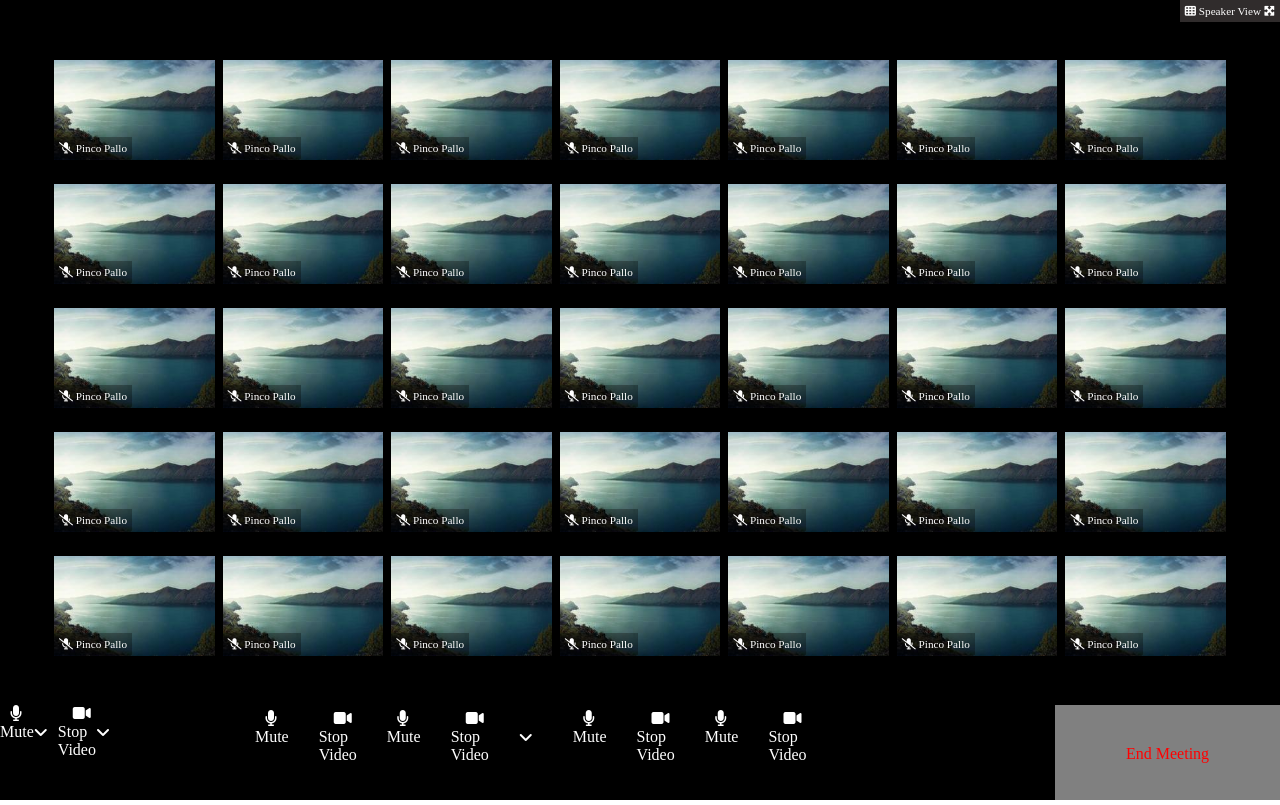
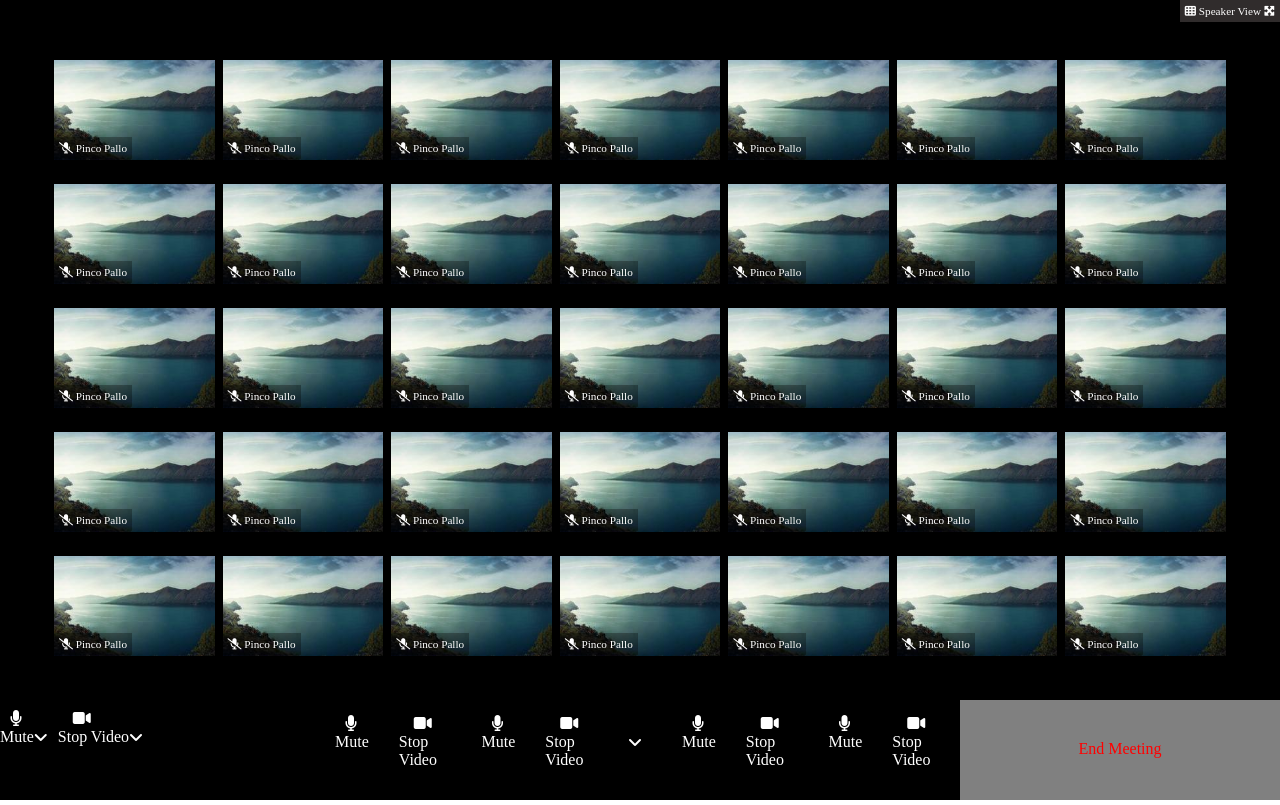
Before and after one commit to Robertarezza/html-css-zoom, a plain HTML site: page index.html in a window 1280 px wide. Drawn offline with Linux system fonts and the light colour scheme.

Commit message:
add: correzione

```diff
--- a/css/style.css
+++ b/css/style.css
@@ -12,7 +12,6 @@ img{
 .cont-webapp{
     width: 100%;
     height: 100vh;
-    /* background-color: blue; */
     display: flex;
     flex-direction: column;
 
@@ -30,29 +29,26 @@ img{
 }
 .cont-main{
     width: 100%;
-    height:calc(100% - 100px);
+    height:calc(100vh - 100px);
     background-color: black;
     padding: 40px;
     position: relative;
-    /* margin-bottom: 200px;  */
+
     overflow: auto;
 }
 
 .cont-img{
     width: 100%;
-    /* border: 2px solid black; */
     display: flex;
     flex-direction: row;
     padding: 10px;
     flex-wrap: wrap;
     align-content: stretch;
-    /* max-height: 1100px; */
+
 
 }
 .cont-img>div{
     width: calc(100%/7);
-    /* height: 100%; */
-    /* border: 1px solid black; */
     background-size: cover;
     padding: 10px 4px;
     position: relative;
@@ -73,30 +69,20 @@ img{
     width: 100%;
     height:100px;
     background-color:black;
-    /* border: 4px solid black; */
     display: flex;
     color: white;
-    padding-top: 5px;
 
 }
 .cont-liste{
-    /* width: 100%; */
-    /* border: 2px solid black; */
+    width: 100%;
     display: flex;
 }
 
 .lista-sx{
     width: 25%;
     height: 100px;
-    /* background-color: antiquewhite; */
     display: flex;
-    /* justify-content: space-around; */
-}
-
-.lista-centro{
-    width: 50%;
-    height: 100px;
-    /* background-color: blue; */
+    padding-top: 10px;
 }
 
 .fine{
@@ -127,17 +113,13 @@ ul{
     padding-left: 15px;
 }
 .lista-centro{
-    width: 25%;
+    width: 50%;
     height: 100px;
-    /* background-color: antiquewhite; */
     display: flex;
-    /* justify-content: space-around; */
+    padding-top: 10px;
+    justify-content: space-around;
 }
-.centro{
-    /* justify-content: center; */
-    width: 100%;
-    padding-left: 120px;
-}
+
 
 .lista-centro>div{
   margin: 5px;
--- a/index.html
+++ b/index.html
@@ -185,9 +185,9 @@
                         <span><i class="fa-solid fa-angle-down"></i></span>
                     </div>
                 </div>
-            </div>
-            <div class="cont-liste centro">
-                <div class="lista-centro">
+
+
+                <div class="lista-centro centro">
 
                     <div>
                         <ul>
@@ -244,10 +244,11 @@
                     </div>
                 </div>
 
-            </div>
+
             <div class="fine">
                 End Meeting
             </div>
+        </div>
         </div>
     </div>
 
```
